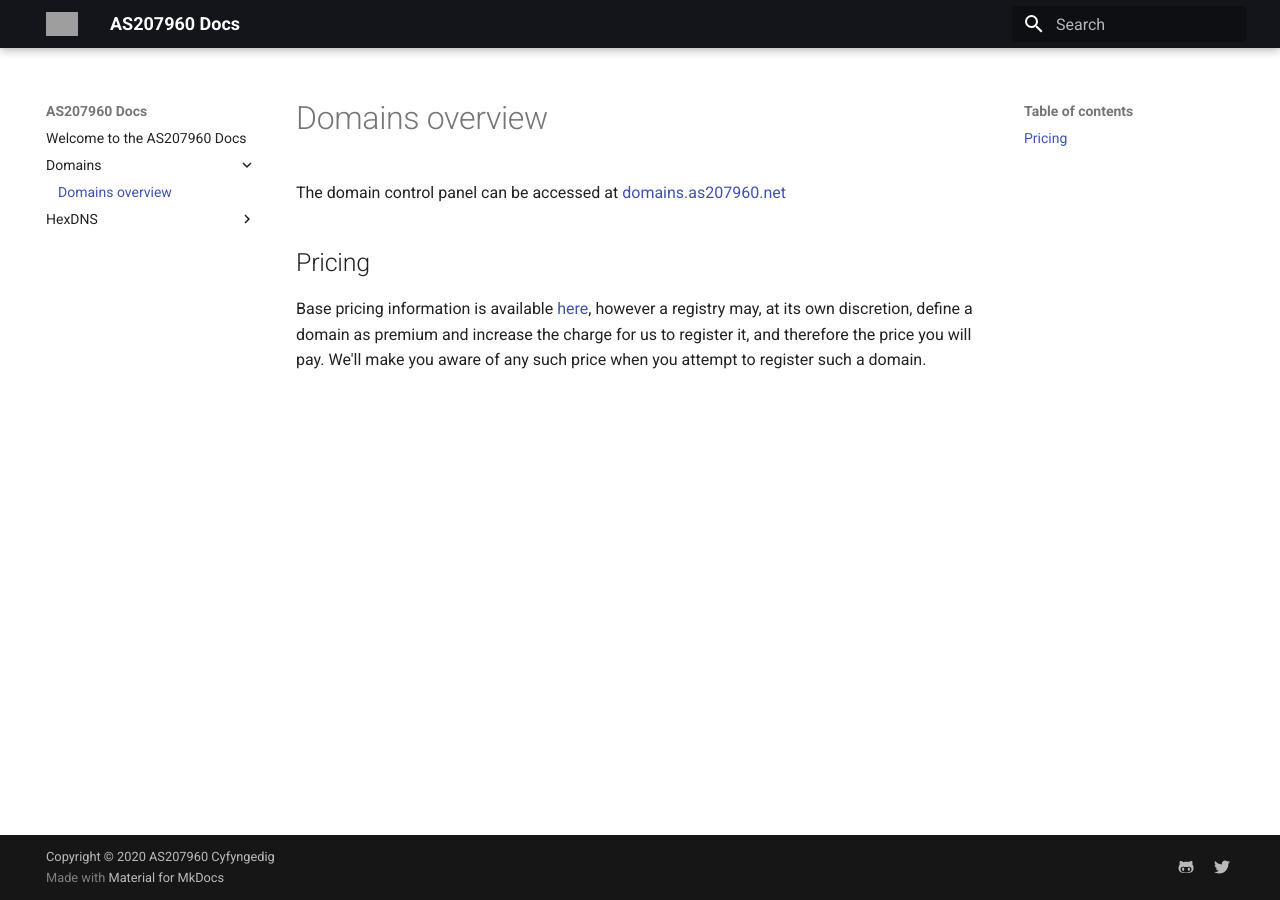
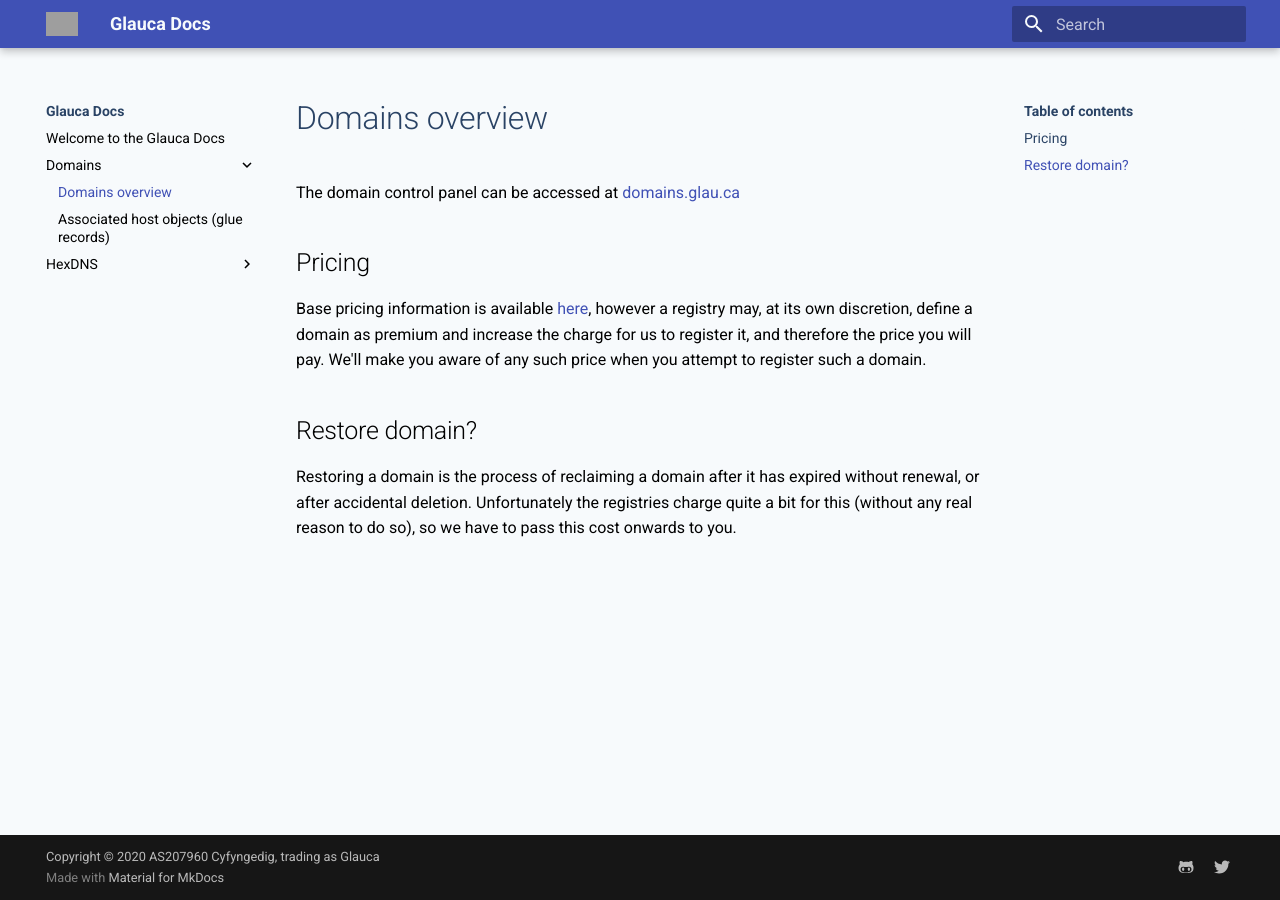
Before and after one commit to AS207960/docs, an MkDocs documentation site: the page built from docs/domains/index.md, in a window 1280 px wide. Built offline with MkDocs 1.6.1 and Material for MkDocs 9.7.7, drawn with Linux system fonts in a browser that asks for light colours; grey boxes are pictures that could not be loaded.

Commit message:
update branding on docs

```diff
--- a/docs/domains/index.md
+++ b/docs/domains/index.md
@@ -1,9 +1,15 @@
 # Domains overview
 
-The domain control panel can be accessed at [domains.as207960.net](https://domains.as207960.net)
+The domain control panel can be accessed at [domains.glau.ca](https://domains.glau.ca)
 
 ## Pricing
 Base pricing information is available [here](https://domains.as207960.net/prices/),
 however a registry may, at its own discretion, define a domain as premium and increase
 the charge for us to register it, and therefore the price you will pay. We'll make you
 aware of any such price when you attempt to register such a domain.
+
+## Restore domain?
+
+Restoring a domain is the process of reclaiming a domain after it has expired without renewal,
+or after accidental deletion. Unfortunately the registries charge quite a bit for this
+(without any real reason to do so), so we have to pass this cost onwards to you.
--- a/docs/index.md
+++ b/docs/index.md
@@ -1,4 +1,4 @@
-# Welcome to the AS207960 Docs
+# Welcome to the Glauca Docs
 
 Services documented here:
 
--- /dev/null
+++ b/docs/stylesheets/extra.css
@@ -0,0 +1,30 @@
+:root {
+    /* Default color shades */
+    --md-default-fg-color:                #000;
+    --md-default-fg-color--light:        #2A4365;
+    /*--md-default-fg-color--lighter:      ...;*/
+    /*--md-default-fg-color--lightest:     ...;*/
+    --md-default-bg-color:               #f7fafc;
+    /*--md-default-bg-color--light:        ;*/
+    /*--md-default-bg-color--lighter:      #EBF8FF;*/
+    /*--md-default-bg-color--lightest:     ...;*/
+
+    /* Primary color shades */
+    /*--md-primary-fg-color:              #EBF8FF;*/
+    /*--md-primary-fg-color--light:        ...;*/
+    /*--md-primary-fg-color--dark:         ...;*/
+    --md-primary-bg-color:               #f7fafc;
+    /*--md-primary-bg-color--light:        ...;*/
+
+    /* Accent color shades */
+    --md-accent-fg-color:                #ffff;
+    /*--md-accent-fg-color--transparent:   ...;*/
+    --md-accent-bg-color:                #3182CE;
+    /*--md-accent-bg-color--light:         ...;*/
+}
+
+:root > * {
+    /* Code block color shades */
+    /*--md-code-bg-color:                  ...;*/
+    /*--md-code-fg-color:                  ...;*/
+}
--- a/mkdocs.yml
+++ b/mkdocs.yml
@@ -1,22 +1,23 @@
-site_name: AS207960 Docs
-site_author: AS207960
-site_url: https://docs.as207960.net
+site_name: Glauca Docs
+site_author: Glauca / AS207960
+site_url: https://docs.glau.ca
 
-copyright: Copyright &copy; 2020 AS207960 Cyfyngedig
+copyright: Copyright &copy; 2020 AS207960 Cyfyngedig, trading as Glauca
 
 theme:
   name: material
+  favicon: https://as207960.net/favicon.svg
   logo: https://as207960.net/assets/img/logo.svg
-  palette:
-    primary: black
-    accent: black
 
 extra:
   social:
     - icon: fontawesome/brands/github-alt
       link: https://github.com/as207960
     - icon: fontawesome/brands/twitter
-      link: https://twitter.com/as_207960
+      link: https://twitter.com/GlaucaDigital
+
+extra_css:
+  - stylesheets/extra.css
 
 plugins:
   - search:
```
Also changed, not shown: docs/domains/hosts.md (added, +17 -0 lines), docs/hexdns/aname.md (added, +31 -0 lines), docs/hexdns/index.md (+2 -1 lines), 1 other file.
